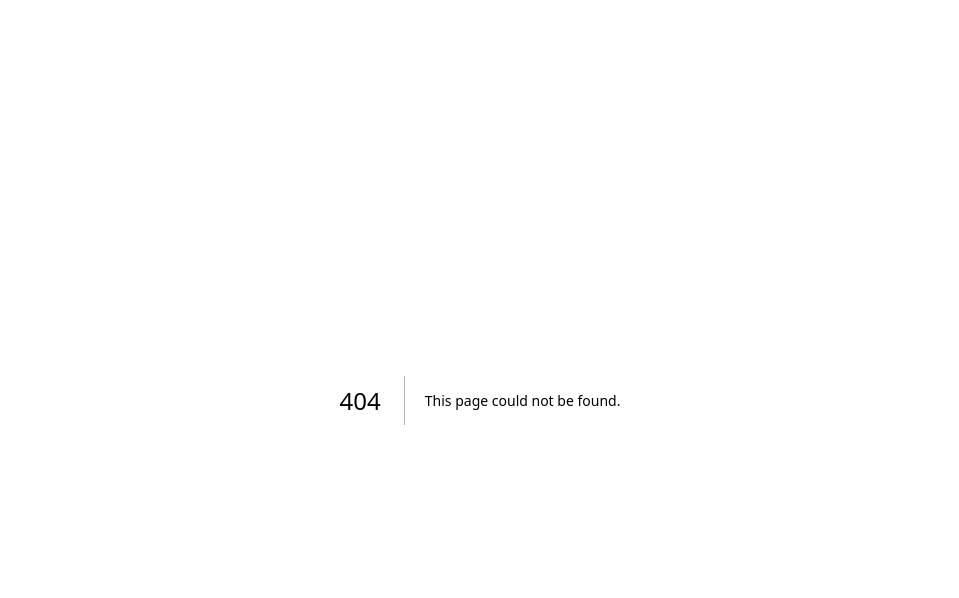
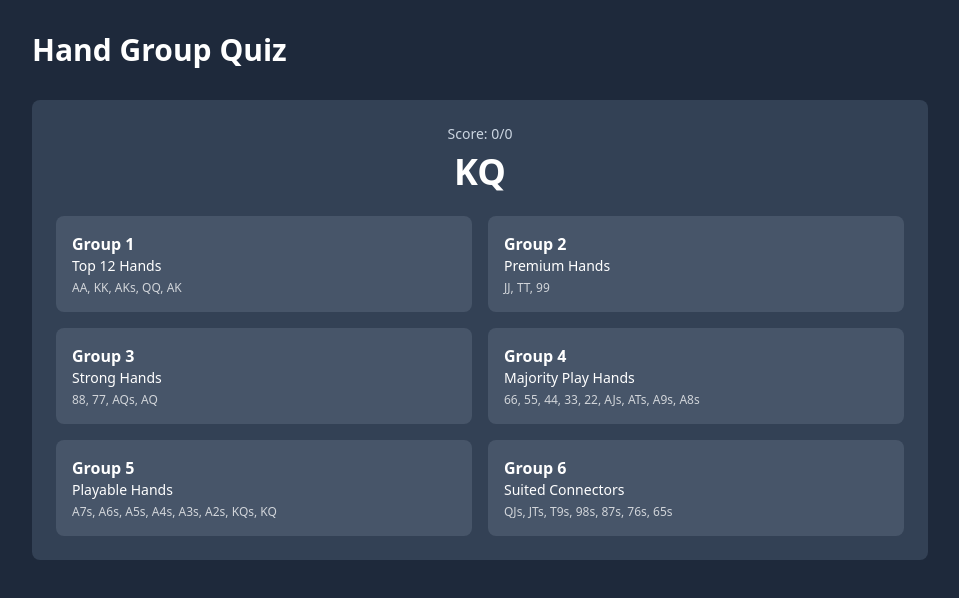
Before and after one commit to qmogh/DayZeroPoker, a Next.js app: page /hand-groups in a window 1280 px wide. Before the commit this address had no page. Shown: the top 598 px of the page, without its empty margins (160-1119 px from the left). Built offline with nearby package versions, Linux system fonts and the light colour scheme.

Commit message:
Set up hand ranking quiz

```diff
--- /dev/null
+++ b/src/app/hand-groups/page.js
@@ -0,0 +1,83 @@
+'use client'
+import { useState, useEffect } from 'react';
+import { HAND_GROUPS, getRandomHand, getHandGroup } from '@/utils/handGroups';
+
+export default function HandGroupQuiz() {
+  const [currentHand, setCurrentHand] = useState(null);
+  const [selectedGroup, setSelectedGroup] = useState(null);
+  const [result, setResult] = useState(null);
+  const [score, setScore] = useState(0);
+  const [total, setTotal] = useState(0);
+
+  useEffect(() => {
+    newHand();
+  }, []);
+
+  const newHand = () => {
+    setCurrentHand(getRandomHand());
+    setSelectedGroup(null);
+    setResult(null);
+  };
+
+  const checkAnswer = (groupId) => {
+    const correctGroup = getHandGroup(currentHand);
+    const isCorrect = correctGroup === groupId;
+
+    setSelectedGroup(groupId);
+    setResult(isCorrect);
+    setScore(prev => isCorrect ? prev + 1 : prev);
+    setTotal(prev => prev + 1);
+  };
+
+  return (
+    <div className="min-h-screen p-8 bg-slate-800">
+      <main className="max-w-4xl mx-auto">
+        <h1 className="text-3xl font-bold mb-8 text-white">Hand Group Quiz</h1>
+
+        <div className="bg-slate-700 p-6 rounded-lg mb-8">
+          <div className="text-center mb-6">
+            <p className="text-sm text-slate-300 mb-2">Score: {score}/{total}</p>
+            <h2 className="text-4xl font-bold text-white mb-4">{currentHand}</h2>
+            {result !== null && (
+              <p className={`text-lg ${result ? 'text-green-400' : 'text-red-400'}`}>
+                {result ? 'Correct!' : 'Incorrect!'} This hand belongs to Group {getHandGroup(currentHand)}
+              </p>
+            )}
+          </div>
+
+          <div className="grid grid-cols-2 gap-4">
+            {Object.entries(HAND_GROUPS).map(([groupId, group]) => (
+              <button
+                key={groupId}
+                onClick={() => checkAnswer(groupId)}
+                disabled={result !== null}
+                className={`
+                  p-4 rounded-lg text-left transition
+                  ${selectedGroup === groupId
+                    ? result
+                      ? 'bg-green-500 text-white'
+                      : 'bg-red-500 text-white'
+                    : 'bg-slate-600 hover:bg-slate-500 text-white'
+                  }
+                `}
+              >
+                <div className="font-bold">Group {groupId}</div>
+                <div className="text-sm">{group.name}</div>
+                <div className="text-xs mt-1 opacity-75">{group.hands.join(', ')}</div>
+              </button>
+            ))}
+          </div>
+
+          {result !== null && (
+            <button
+              onClick={newHand}
+              className="mt-6 bg-blue-500 text-white px-6 py-2 rounded-lg mx-auto block hover:bg-blue-600"
+            >
+              Next Hand
+            </button>
+          )}
+        </div>
+      </main>
+    </div>
+  );
+}
--- a/src/app/page.js
+++ b/src/app/page.js
@@ -304,6 +304,13 @@ export default function Home() {
       <main className="max-w-4xl mx-auto">
         <div className="flex justify-between items-center mb-8">
           <h1 className="text-3xl font-bold mb-8 text-white">Who's Winning? Poker Hand Trainer</h1>
+          <div className="flex gap-4">
+            <a
+              href="/hand-groups"
+              className="bg-blue-500 text-white px-4 py-2 rounded hover:bg-blue-600"
+            >
+              Practice Hand Groups
+            </a>
             {gameStage != "setup" && (
               <button
                 onClick={() => setShowRankings(true)}
@@ -312,6 +319,7 @@ export default function Home() {
                 Show Hand Rankings
               </button>
             )}
+          </div>
         </div>
 
         {gameStage === 'setup' && (
--- /dev/null
+++ b/src/utils/handGroups.js
@@ -0,0 +1,39 @@
+const HAND_GROUPS = {
+  1: {
+    name: "Top 12 Hands",
+    hands: ["AA", "KK", "AKs", "QQ", "AK"]
+  },
+  2: {
+    name: "Premium Hands",
+    hands: ["JJ", "TT", "99"]
+  },
+  3: {
+    name: "Strong Hands",
+    hands: ["88", "77", "AQs", "AQ"]
+  },
+  4: {
+    name: "Majority Play Hands",
+    hands: ["66", "55", "44", "33", "22", "AJs", "ATs", "A9s", "A8s"]
+  },
+  5: {
+    name: "Playable Hands",
+    hands: ["A7s", "A6s", "A5s", "A4s", "A3s", "A2s", "KQs", "KQ"]
+  },
+  6: {
+    name: "Suited Connectors",
+    hands: ["QJs", "JTs", "T9s", "98s", "87s", "76s", "65s"]
+  }
+};
+
+function getRandomHand() {
+  const allHands = Object.values(HAND_GROUPS).flatMap(group => group.hands);
+  return allHands[Math.floor(Math.random() * allHands.length)];
+}
+
+function getHandGroup(hand) {
+  return Object.entries(HAND_GROUPS).find(([_, group]) =>
+    group.hands.includes(hand)
+  )?.[0];
+}
+
+export { HAND_GROUPS, getRandomHand, getHandGroup };
```
Lines whose indentation alone changed are shown as unchanged.
